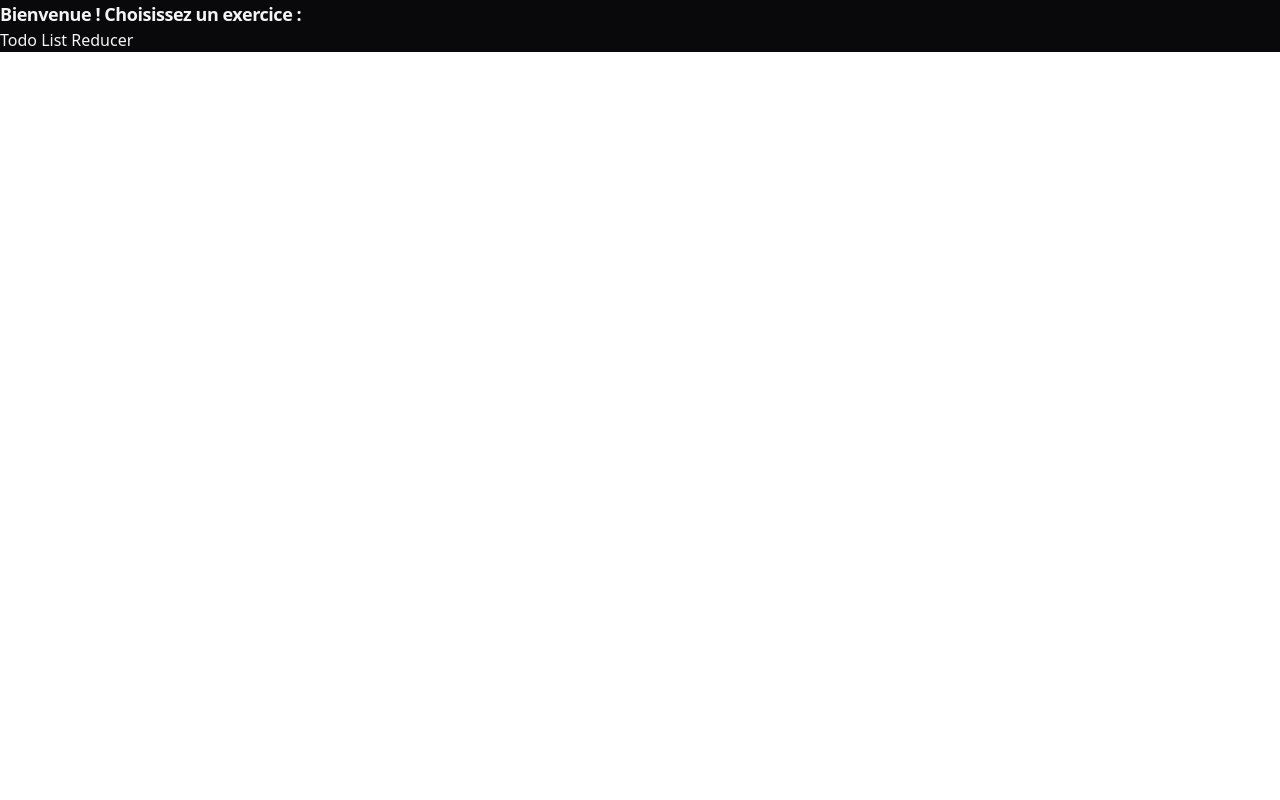
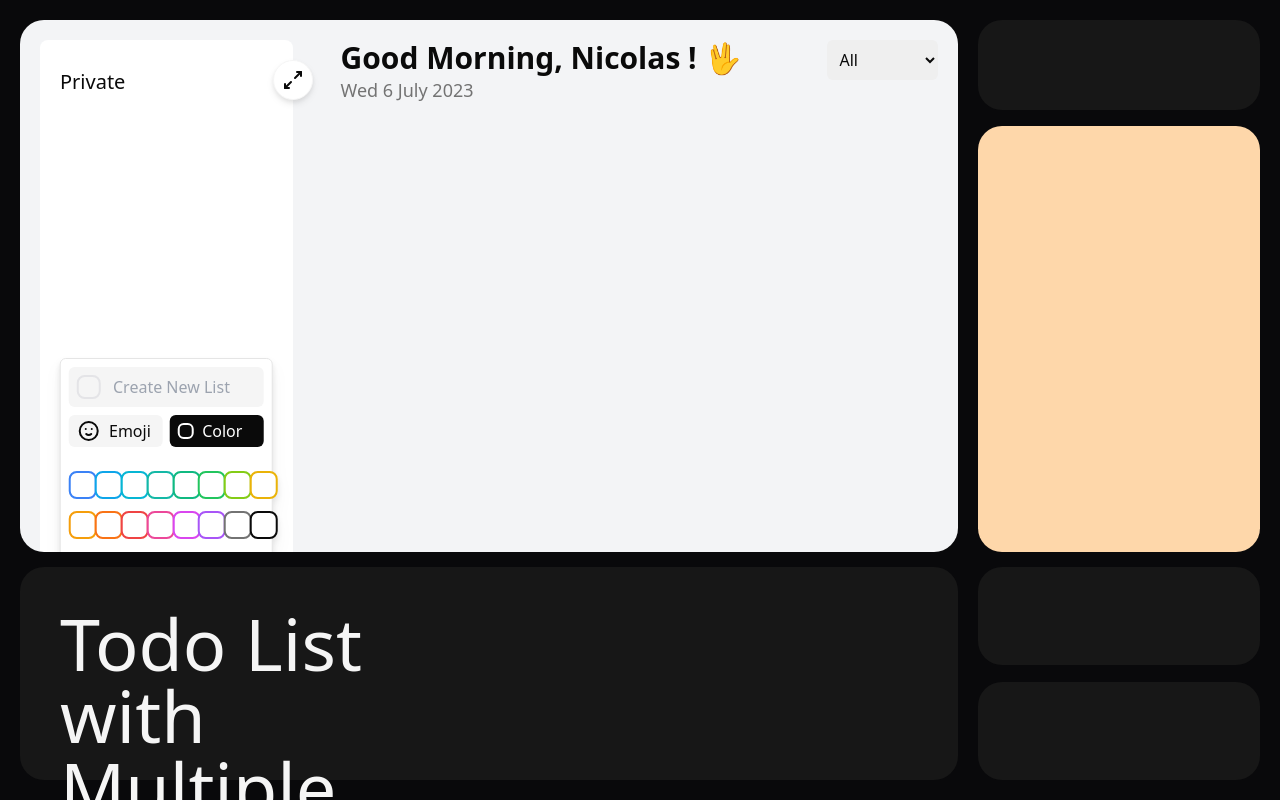
Before and after one commit to Bertollo-Nicolas/react-studies, a React (Vite) app: page / in a window 1280 px wide. Built offline with nearby package versions, Linux system fonts and the light colour scheme.

Commit message:
Home redesign

```diff
--- a/src/features/todoListReducer/App.tsx
+++ b/src/features/todoListReducer/App.tsx
@@ -1,8 +1,6 @@
 import React from 'react';
 
 import "./app.scss"
-import Header from '@/components/exercices/ui/Header';
-import { useReducerExercice1 } from '@/lib/constant';
 import FakeBrowserHader from '@/components/exercices/ui/FakeBrowserHeader';
 import DashboardLayout from './components/layout/Dashboard-layout';
 import TodoList from './features/todos/components/TodoList';
@@ -16,15 +14,11 @@ const App: React.FC = () => {
     return (
         <>
             <AppProvider>
-                <Header exercice={useReducerExercice1} />
-                <div className="content-exercice pt-8 roboto-medium w-5/6 mx-auto mb-10 drop-shadow-md">
-                    <FakeBrowserHader />
-                    <div className="app-todo relative bg-gray-100 p-5 text-neutral-950 flex" style={{height: "700px"}}>
-                    <CategoryList />
-                        <div className='w-full ml-12'>
-                            <DashboardLayout />
-                            <TodoList />
-                        </div>
+                <div className="app-todo relative bg-gray-100 p-5 text-neutral-950 flex h-screen" >
+                <CategoryList />
+                    <div className='w-full ml-12'>
+                        <DashboardLayout />
+                        <TodoList />
                     </div>
                 </div>
             </AppProvider>
--- a/src/features/todoListReducer/features/categories/components/Category.tsx
+++ b/src/features/todoListReducer/features/categories/components/Category.tsx
@@ -1,4 +1,4 @@
-import { Emoji } from 'emoji-picker-react';
+import { Emoji, EmojiStyle } from 'emoji-picker-react';
 import React from 'react';
 
 interface CategoryProps {
@@ -20,7 +20,9 @@ const Category: React.FC<CategoryProps> = ({label, icon, color, count, selected}
                     color?
                         <span className="w-6 h-6 border-2 rounded-lg" style={{borderColor: color}}></span>
                     :
-                    <Emoji unified={icon || ""} />
+                    <div className="emoji">
+                        <Emoji unified={icon || ""} emojiStyle={EmojiStyle.NATIVE} size={22} />
+                    </div>
                 }
                 <div className="title pl-2 text-md capitalize">{label}</div>
             </div>
--- a/src/features/todoListReducer/features/categories/components/CategoryList.tsx
+++ b/src/features/todoListReducer/features/categories/components/CategoryList.tsx
@@ -4,6 +4,7 @@ import { Button } from '@/features/todoListReducer/components/ui/button/Button';
 import ButtonContentCreate from '@/features/todoListReducer/components/ui/button/ButtonContentCreate';
 import ModalCreateCategory from './ModalCreateCategory';
 import { useCategories } from '../hooks/useCategories';
+import { IconArrowsDiagonal, IconArrowsDiagonal2 } from '@tabler/icons-react';
 
 const CategoryList: React.FC = () => {
 
@@ -13,6 +14,9 @@ const CategoryList: React.FC = () => {
     return (
 
         <div className='category w-2/5 h-full bg-white rounded-lg relative p-5'>
+            <div className="btn-category-toggle w-10 h-10 rounded-full drop-shadow-md absolute -right-5 bg-white border border-neutral-100 cursor-pointer">
+                <IconArrowsDiagonal className='text-neutral-950 absolute left-1/2 top-1/2 -translate-x-1/2 -translate-y-1/2' />
+            </div>
             <h2 className='text-xl mb-4 mt-2'>Private</h2>
             <div className="category-list overflow-y-scroll h-3/4 relative">
                 {
--- a/src/pages/Home.tsx
+++ b/src/pages/Home.tsx
@@ -1,7 +1,7 @@
 import React, { useEffect, useState } from 'react';
-import { Link } from 'react-router-dom';
 import exercises from '../exercises';
 import './home.scss'
+import App from '@/features/todoListReducer/App';
 
 const Home: React.FC = () => {
   const [exercisesWithThemes, setExercisesWithThemes] = useState<{ name: string; path: string; theme: string }[]>([]);
@@ -21,20 +21,27 @@ const Home: React.FC = () => {
   }, []);
 
   return (
-    <div className='content bg-zinc-950 text-zinc-100'>
-      <h3 className="font-semibold tracking-tight group flex items-center gap-2 text-lg ">Bienvenue ! Choisissez un exercice :</h3>
-
-          {exercisesWithThemes.map((exercise, index) => (
-
-              <Link key={index}to={`/${exercise.path}`}>{exercise.name}</Link>
-
-          ))}
-
-      <nav>
-        <ul>
-
-        </ul>
-      </nav>
+    <div className='home bg-zinc-950 text-neutral-100 w-screen h-screen overflow-hidden p-5'>
+      <div className="home-preview flex justify-between h-full">
+        <div className="home-preview-left w-full flex justify-between flex-col">
+          <div className="bg-neutral-900 w-full h-[70%] rounded-3xl overflow-x-hidden">
+            <App />
+          </div>
+          <div className="bg-neutral-900 w-full h-[28%] rounded-3xl p-10 text-7xl">
+            <h1 className='w-5/12'>Todo List with Multiple Filters</h1>
+          </div>
+        </div>
+        <div className='home-preview-right flex flex-col w-[30%] ml-5 justify-between'>
+          <div className="flex flex-col h-[70%] justify-between">
+            <div className="bg-neutral-900 w-full h-[17%] rounded-3xl"></div>
+            <div className="bg-orange-200 w-full h-[80%] rounded-3xl"></div>
+          </div>
+          <div className="flex flex-col h-[28%] justify-between">
+            <div className="bg-neutral-900 w-full h-[46%] rounded-3xl"></div>
+            <div className="bg-neutral-900 w-full h-[46%] rounded-3xl"></div>
+          </div>
+        </div>
+      </div>
     </div>
   );
 };
```
Also changed, not shown: src/features/todoListReducer/todo.md (+5 -5 lines).
